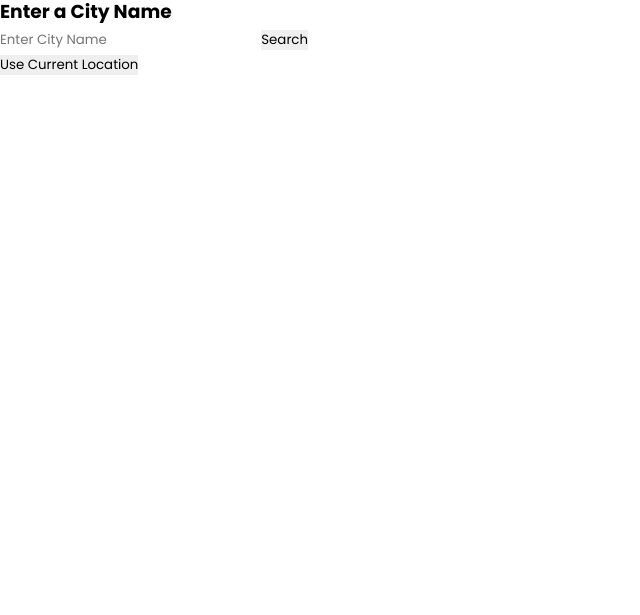
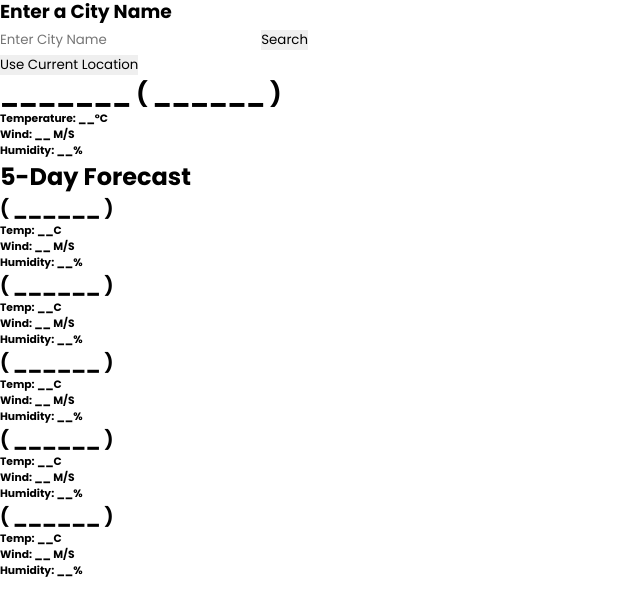
Before and after one commit to kshitizvardhan/WeatherDashboard, a plain HTML site: page index.html in a window 1280 px wide. Shown: the part 51-666 px from the top of the page, without its empty margins (0-640 px from the left). Drawn offline with Linux system fonts and the light colour scheme.

Commit message:
index file structure

```diff
--- a/index.html
+++ b/index.html
@@ -1,11 +1,14 @@
 <!DOCTYPE html>
 <html lang="en">
   <head>
-    <meta charset="UTF-8">
-    <meta name="viewport" content="width=device-width, initial-scale=1.0">
+    <meta charset="UTF-8" />
+    <meta name="viewport" content="width=device-width, initial-scale=1.0" />
     <title>Weather App</title>
-    <link href="https://fonts.googleapis.com/css2?family=Poppins:wght@300;400;500;600;700;800;900&family=Roboto:wght@300;400;500;700;900&display=swap" rel="stylesheet">
-    <link rel="stylesheet" href="style.css">
+    <link
+      href="https://fonts.googleapis.com/css2?family=Poppins:wght@300;400;500;600;700;800;900&family=Roboto:wght@300;400;500;700;900&display=swap"
+      rel="stylesheet"
+    />
+    <link rel="stylesheet" href="style.css" />
   </head>
   <body>
     <div class="top">
@@ -14,17 +17,56 @@
     <div class="container">
       <div class="input-weather">
         <h3>Enter a City Name</h3>
-            <input class="city-input" type="text" placeholder="Enter City Name">
+        <input class="input-city" type="text" placeholder="Enter City Name" />
         <button class="search-btn">Search</button>
         <div class="separator"></div>
         <button class="location-btn">Use Current Location</button>
       </div>
       <div class="weather-data">
         <div class="current-weather">
-
+          <div class="current-weather">
+            <div class="details">
+              <h2>_______ ( ______ )</h2>
+              <h6>Temperature: __°C</h6>
+              <h6>Wind: __ M/S</h6>
+              <h6>Humidity: __%</h6>
+            </div>
+          </div>
         </div>
         <div class="days-forecast">
-
+          <h2>5-Day Forecast</h2>
+          <ul class="weather-cards">
+            <li class="card">
+              <h3>( ______ )</h3>
+              <h6>Temp: __C</h6>
+              <h6>Wind: __ M/S</h6>
+              <h6>Humidity: __%</h6>
+            </li>
+            <li class="card">
+              <h3>( ______ )</h3>
+              <h6>Temp: __C</h6>
+              <h6>Wind: __ M/S</h6>
+              <h6>Humidity: __%</h6>
+            </li>
+            <li class="card">
+              <h3>( ______ )</h3>
+              <h6>Temp: __C</h6>
+              <h6>Wind: __ M/S</h6>
+              <h6>Humidity: __%</h6>
+            </li>
+            <li class="card">
+              <h3>( ______ )</h3>
+              <h6>Temp: __C</h6>
+              <h6>Wind: __ M/S</h6>
+              <h6>Humidity: __%</h6>
+            </li>
+            <li class="card">
+              <h3>( ______ )</h3>
+              <h6>Temp: __C</h6>
+              <h6>Wind: __ M/S</h6>
+              <h6>Humidity: __%</h6>
+            </li>
+          </ul>
         </div>
       </div>
     </div>
```
Lines whose indentation alone changed are shown as unchanged.
